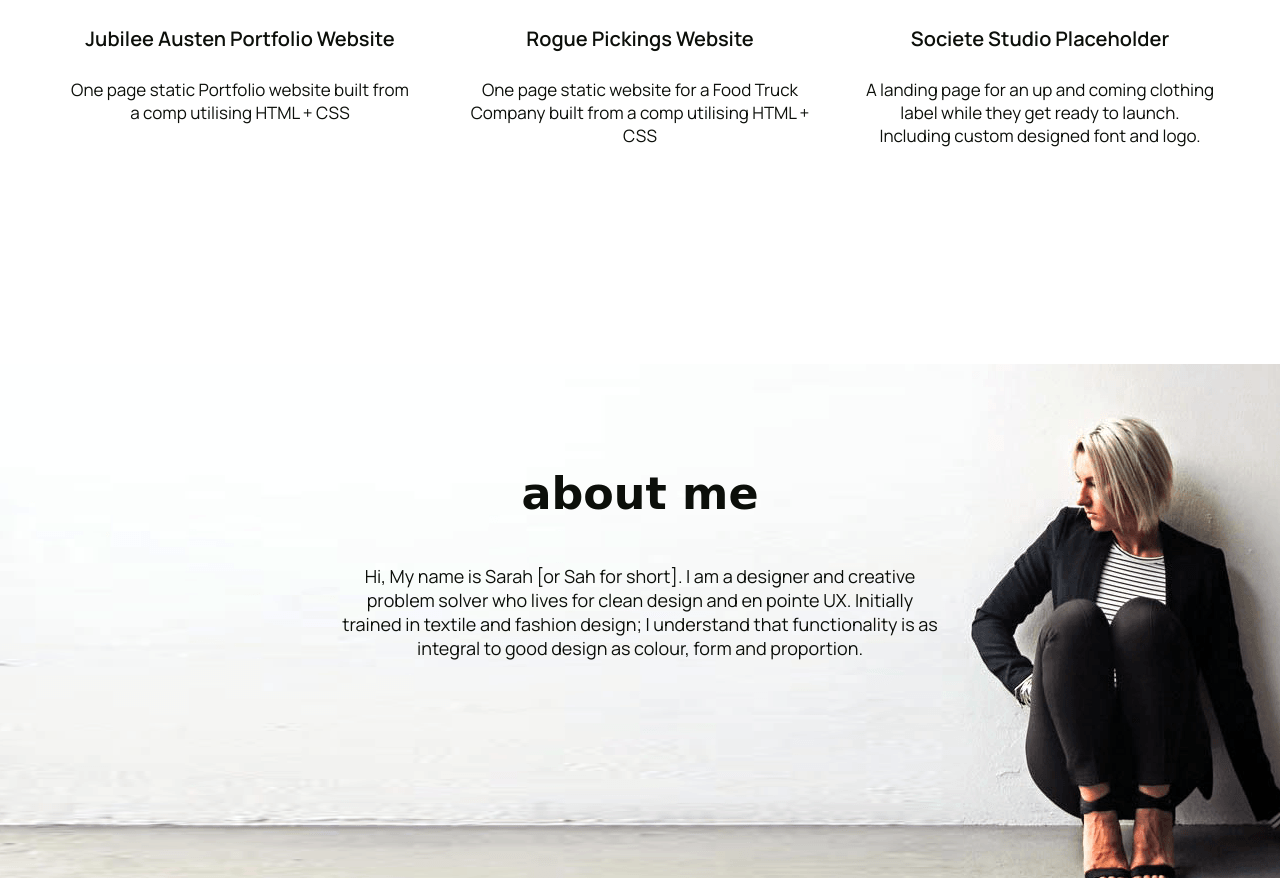
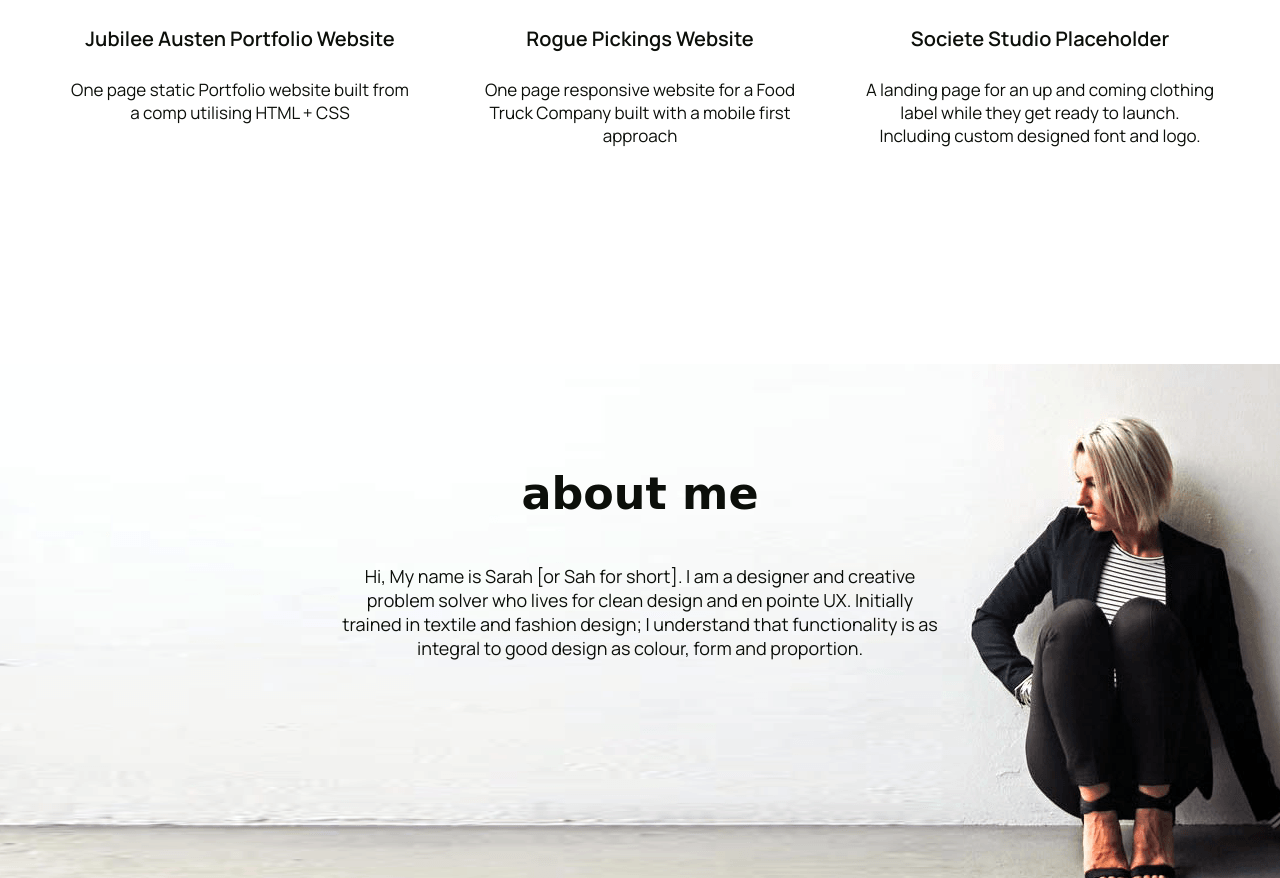
Before and after one commit to sah-spence/milestone-portfolio-project, a plain HTML site: page index.html in a window 1280 px wide. Shown: the part 1256-2134 px from the top of the page. Drawn offline with Linux system fonts and the light colour scheme; a web font is replaced by a local one.

Commit message:
Ammended rogue pickings copy in portfolio

```diff
--- a/index.html
+++ b/index.html
@@ -44,7 +44,7 @@
                     <div class="third-width">
                         <a href=" https://sah-spence.github.io/rogue-pickings-responsive/" target="_blank"><img src="img/rogue-pickings-thumbnail.png" alt="Rougue Pickings thumbnail"/></a>
                         <h4>Rogue Pickings Website</h4>
-                        <p>One page static website for a Food Truck Company built from a comp utilising HTML + CSS</p>
+                        <p>One page responsive website for a Food Truck Company built with a mobile first approach</p>
                     </div>
                     <div class="third-width">
                         <a href="https://www.societestudio.com/" target="_blank"><img src="img/societe-thumbnail.png" alt="Societe Studio thumbnail"/></a>
```
